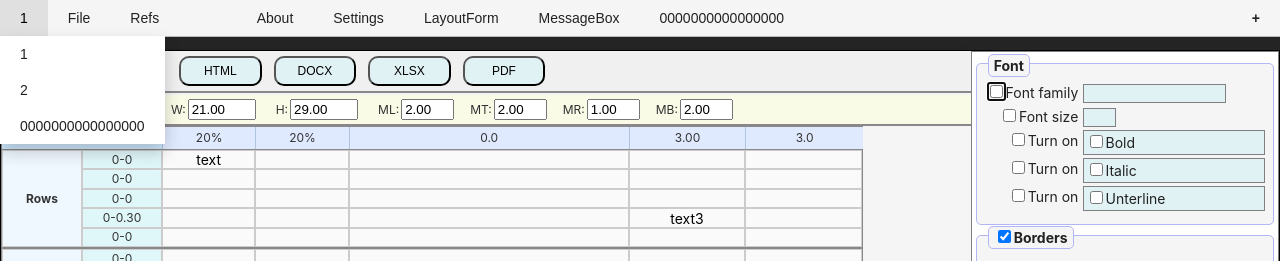
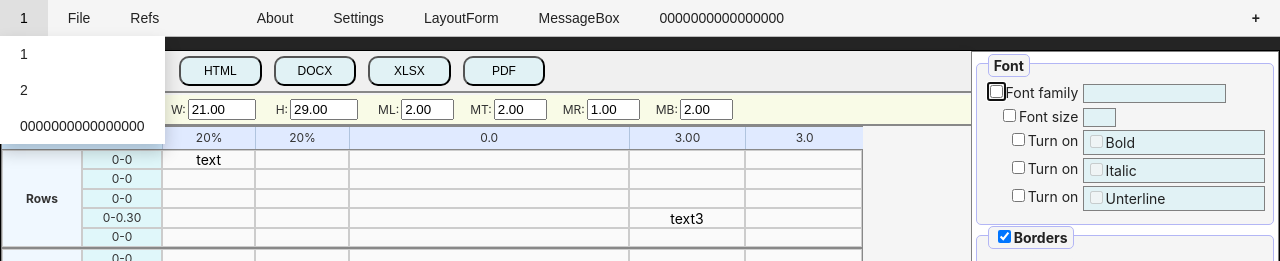
Before and after one commit to AndreiPuchko/q2web, a React (Vite) app: page / in a window 1280 px wide. Shown: the top 261 px of the page. Built offline with nearby package versions, Linux system fonts and the light colour scheme.

Commit message:
checkbox 4

```diff
--- a/src/components/Form.css
+++ b/src/components/Form.css
@@ -6,6 +6,7 @@
   --form-groupbox-bg: #23272f;
   --form-input-bg: lightgray;
   --form-input: black;
+  --form-input-focus: black;
 }
 
 .theme-light {
@@ -15,6 +16,7 @@
   --form-groupbox-bg: #f5f5f5;
   --form-input-bg: rgb(225, 242, 245);
   --form-input: black;
+  --form-input-focus: rgb(186, 226, 240);
 }
 
 .theme-dark {
@@ -24,6 +26,7 @@
   --form-groupbox-bg: #23272f;
   --form-input-bg: gray;
   --form-input: white;
+  --form-input-focus: black;
 }
 
 * {
@@ -40,7 +43,7 @@ button {
 .Q2Button:focus,
 .Q2Text:focus,
 .Q2Line:focus {
-  background-color: Highlight;
+  background-color:  var(--form-input-focus);
 }
 
 .Q2RadioButton,
--- a/src/components/Form.tsx
+++ b/src/components/Form.tsx
@@ -207,6 +207,7 @@ class Form extends Component<FormProps, { formData: { [key: string]: any }, pane
     let className = panel.column === "/h" ? "Panel flex-row group-box" : "Panel flex-column group-box";
     let style: CSSProperties = { display: "flex", flex: 1, padding: "0.5cap" };
     const rootStyle: CSSProperties = { display: 'flex', justifyContent: 'flex-center', width: 'auto' };
+    const fieldSetStyle = { border: "none", margin: 0, padding: 0, width: "100%" };
 
     if (panel.column === "/f") {
       // 2-column grid: label right, input left
@@ -243,8 +244,8 @@ class Form extends Component<FormProps, { formData: { [key: string]: any }, pane
     const hasCheck = panel.metadata?.check;
     const checked = hasCheck
       ? (this.state.panelChecks[panel.key] !== undefined
-          ? this.state.panelChecks[panel.key]
-          : true)
+        ? this.state.panelChecks[panel.key]
+        : true)
       : true;
 
     // Only disable the panel content, not the checkbox itself
@@ -266,7 +267,7 @@ class Form extends Component<FormProps, { formData: { [key: string]: any }, pane
           )
         )}
         <fieldset
-          style={{ border: "none", margin: 0, padding: 0, width: "100%" }}
+          style={fieldSetStyle}
           disabled={hasCheck && !checked}
         >
           <div style={style}>
@@ -283,9 +284,23 @@ class Form extends Component<FormProps, { formData: { [key: string]: any }, pane
                   <>
                     {child.check ?
                       <div style={{ justifySelf: "end", marginRight: "0.1em" }}>
-                        <input id={id} type="checkbox" />
-                        <label htmlFor={id}
-                        >{child.control === "check" ? "Turn on" : child.label}</label>
+                        <input
+                          id={id}
+                          type="checkbox"
+                          checked={!!this.state.formData?.[child.column]}
+                          onChange={e => {
+                            const checked = e.target.checked;
+                            this.setState(prevState => ({
+                              formData: {
+                                ...prevState.formData,
+                                [child.column]: checked
+                              }
+                            }));
+                          }}
+                        />
+                        <label htmlFor={id}>
+                          {child.control === "check" ? "Turn on" : child.label}
+                        </label>
                       </div>
                       : <label
                         key={child.key + "-label"}
@@ -297,7 +312,16 @@ class Form extends Component<FormProps, { formData: { [key: string]: any }, pane
                     }
 
                     <div key={child.key || index} className="form-group" >
-                      {this.renderInput(child)}
+                      {child.check ? (
+                        <fieldset
+                          style={fieldSetStyle}
+                          disabled={!this.state.formData?.[child.column]}
+                        >
+                          {this.renderInput(child)}
+                        </fieldset>
+                      ) : (
+                        this.renderInput(child)
+                      )}
                     </div>
                   </>
                 );
```
